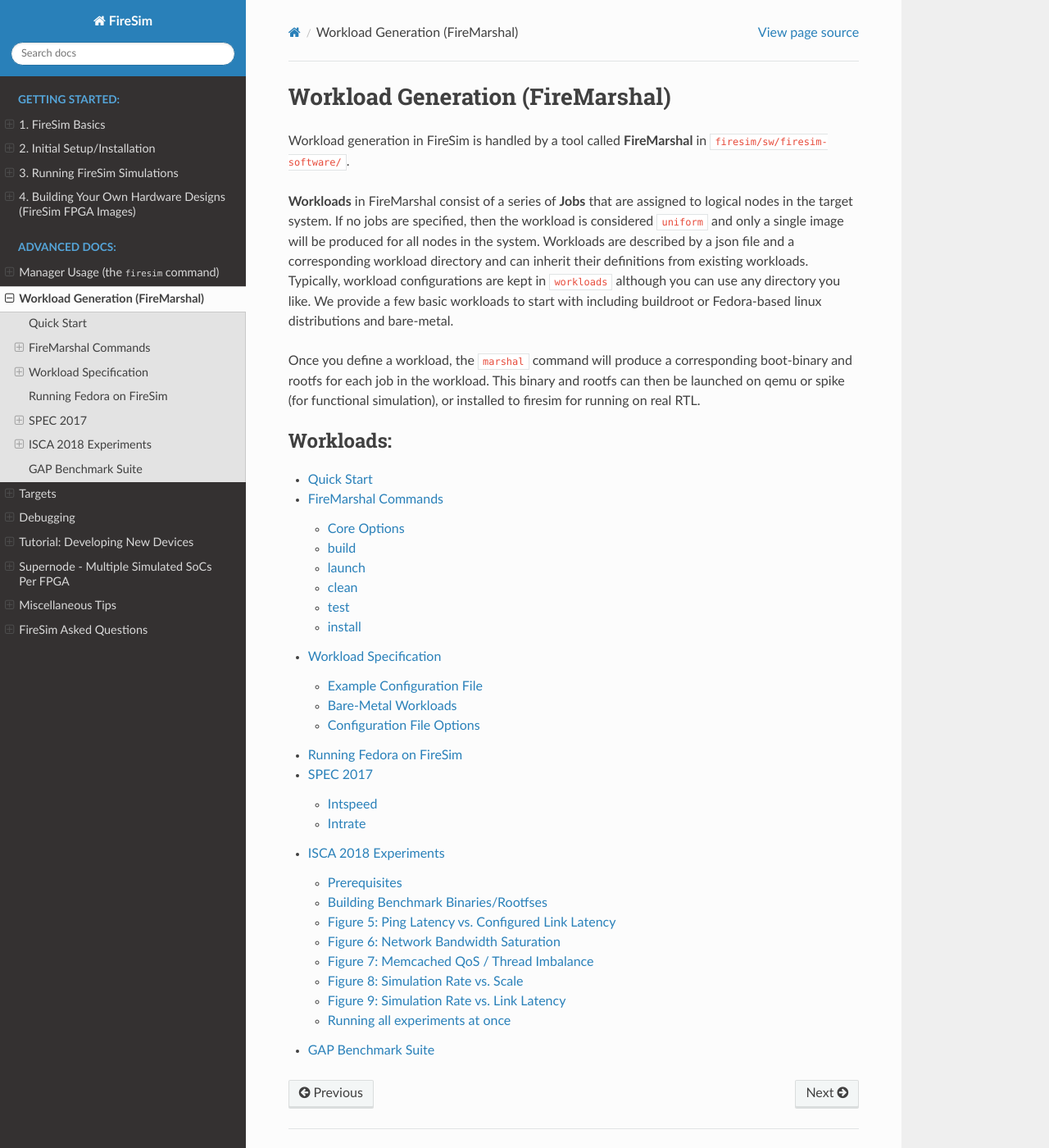
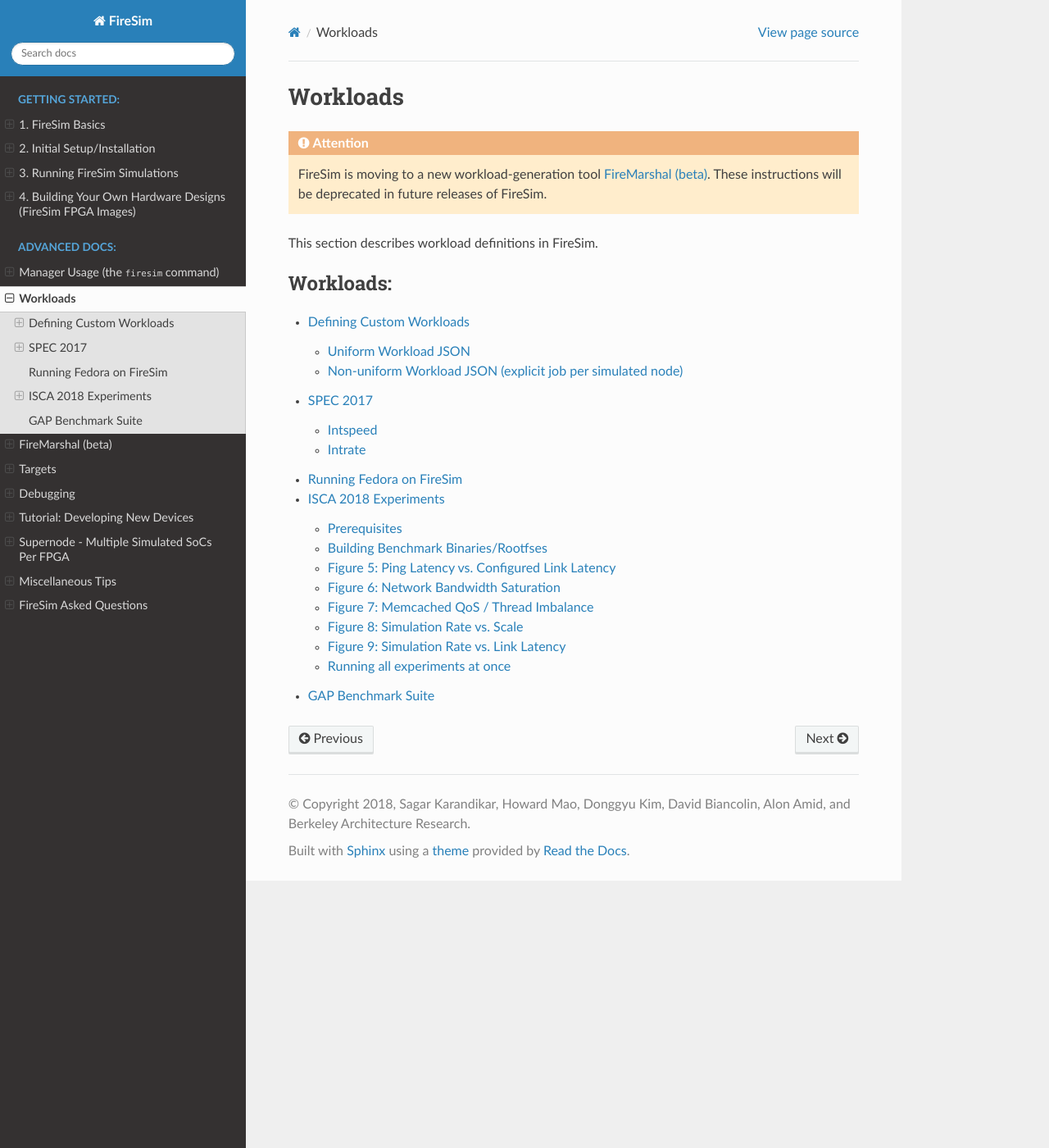
Before and after one commit to firesim/firesim, a Sphinx documentation site: the page built from docs/Advanced-Usage/Workloads/index.rst, in a window 1280 px wide and 1400 px high. Shown: the whole window at 82% size. Built offline with Sphinx 7.4.7 and the Read the Docs theme 2.0.0, drawn with Linux system fonts in a browser that asks for light colours.

Commit message:
Restore docs for old-style workload configuration. Move FireMarshal to its own section and mark as "beta"

```diff
--- a/docs/Advanced-Usage/Manager/index.rst
+++ b/docs/Advanced-Usage/Manager/index.rst
@@ -10,6 +10,5 @@
    Manager-Command-Line-Args
    Manager-Tasks
    Manager-Configuration-Files
-   Manager-Workload-Configuration
    Manager-Topology-Definitions
    AGFI-Tagging
--- a/docs/Advanced-Usage/Workloads/index.rst
+++ b/docs/Advanced-Usage/Workloads/index.rst
@@ -1,34 +1,20 @@
-.. _defining-custom-workloads:
+Workloads
+================
 
-Workload Generation (FireMarshal)
-=======================================
-Workload generation in FireSim is handled by a tool called **FireMarshal** in
-``firesim/sw/firesim-software/``.
+.. attention::
 
-**Workloads** in FireMarshal consist of a series of **Jobs** that are assigned
-to logical nodes in the target system. If no jobs are specified, then the
-workload is considered ``uniform`` and only a single image will be produced for
-all nodes in the system. Workloads are described by a json file and a
-corresponding workload directory and can inherit their definitions from
-existing workloads. Typically, workload configurations are kept in
-``workloads`` although you can use any directory you like. We provide a few
-basic workloads to start with including buildroot or Fedora-based linux
-distributions and bare-metal.
+   FireSim is moving to a new workload-generation tool :ref:`firemarshal`.
+   These instructions will be deprecated in future releases of FireSim.
 
-Once you define a workload, the ``marshal`` command will produce a
-corresponding boot-binary and rootfs for each job in the workload. This binary
-and rootfs can then be launched on qemu or spike (for functional simulation), or
-installed to firesim for running on real RTL.
+This section describes workload definitions in FireSim.
 
 .. toctree::
    :maxdepth: 2
    :caption: Workloads:
 
-   FireMarshal-QuickStart
-   FireMarshal-Commands
-   FireMarshal-Config
-   Booting-Fedora
+   Defining-Custom-Workloads
 
    SPEC-2017
+   Booting-Fedora
    ISCA-2018-Experiments
    GAP-Benchmark-Suite
--- a/docs/conf.py
+++ b/docs/conf.py
@@ -167,15 +167,16 @@
 # -- handle re-directs for pages that move
 # taken from https://tech.signavio.com/2017/managing-sphinx-redirects
 
-redirect_files = [ 'Advanced-Usage/Workloads/Defining-Custom-Workloads.html' ]
+redirect_files = [ ]
 
 def copy_legacy_redirects(app, docname): # Sphinx expects two arguments
     if app.builder.name == 'html':
         for html_src_path in redirect_files:
             target_path = app.outdir + '/' + html_src_path
             src_path = app.srcdir + '/' + html_src_path
-        if os.path.isfile(src_path):
-            shutil.copyfile(src_path, target_path)
+
+            if os.path.isfile(src_path):
+                shutil.copyfile(src_path, target_path)
 
 def setup(app):
     app.connect('build-finished', copy_legacy_redirects)
--- a/docs/index.rst
+++ b/docs/index.rst
@@ -24,6 +24,7 @@
 
    Advanced-Usage/Manager/index
    Advanced-Usage/Workloads/index
+   Advanced-Usage/FireMarshal/index
    Advanced-Usage/Generating-Different-Targets.rst
    Advanced-Usage/Debugging/index
    Developing-New-Devices/index
```
Also changed, not shown: docs/Advanced-Usage/FireMarshal/index.rst (added, +34 -0 lines), docs/Advanced-Usage/Workloads/Defining-Custom-Workloads.html (deleted, +0 -8 lines), docs/Advanced-Usage/Workloads/Defining-Custom-Workloads.rst (renamed from docs/Advanced-Usage/Manager/Manager-Workload-Configuration.rst, +5 -9 lines), docs/Advanced-Usage/FireMarshal/FireMarshal-Commands.rst (renamed from docs/Advanced-Usage/Workloads/FireMarshal-Commands.rst), docs/Advanced-Usage/FireMarshal/FireMarshal-Config.rst (renamed from docs/Advanced-Usage/Workloads/FireMarshal-Config.rst), docs/Advanced-Usage/FireMarshal/FireMarshal-QuickStart.rst (renamed from docs/Advanced-Usage/Workloads/FireMarshal-QuickStart.rst), docs/Advanced-Usage/FireMarshal/bare.json (renamed from docs/Advanced-Usage/Workloads/bare.json), docs/Advanced-Usage/FireMarshal/example-fed.json (renamed from docs/Advanced-Usage/Workloads/example-fed.json), 8 other files.
